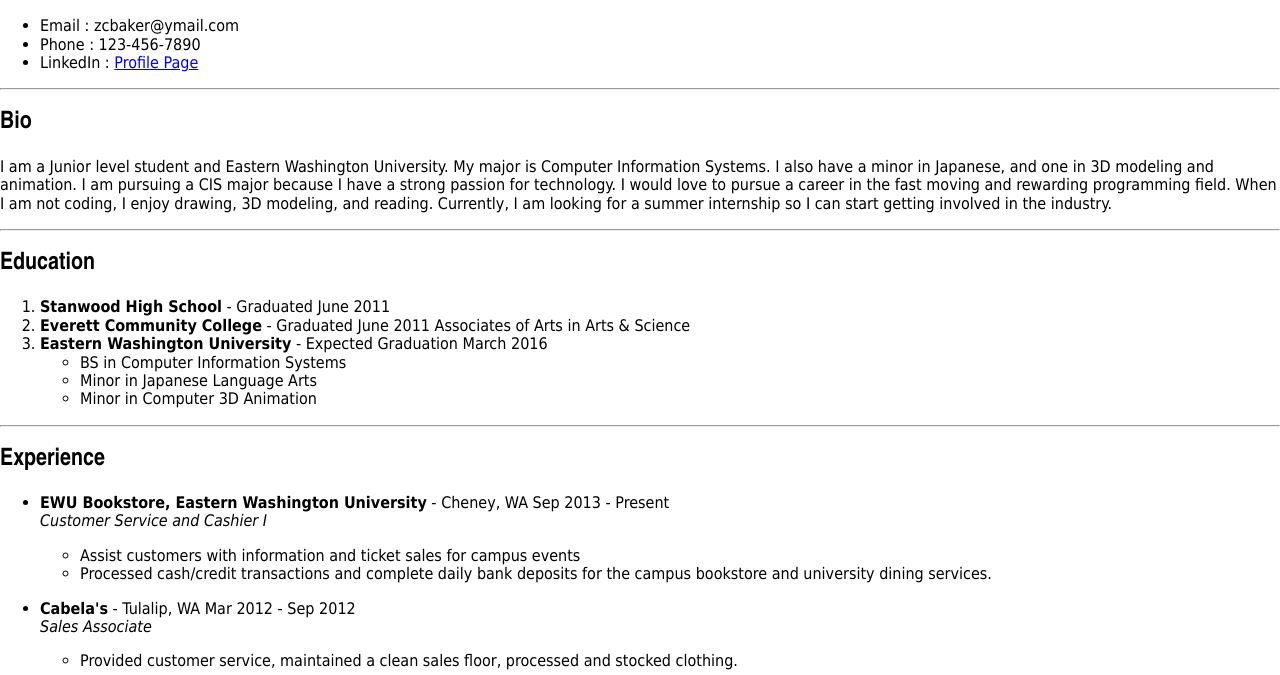
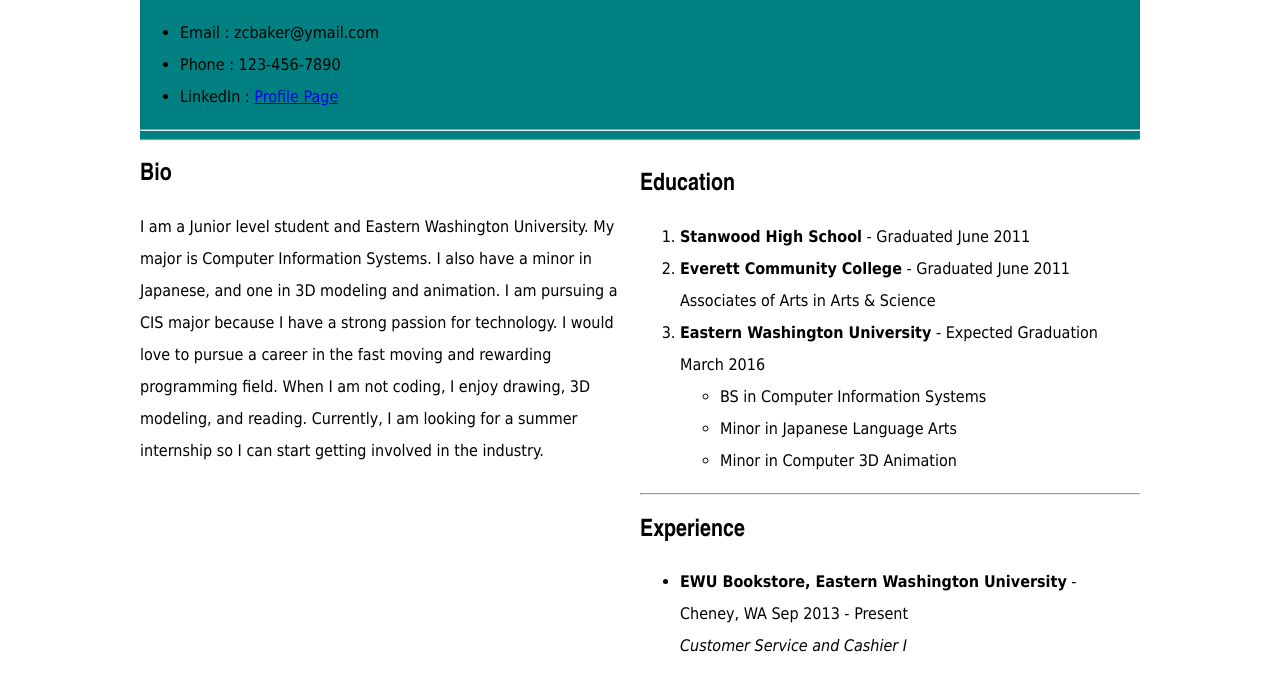
Before and after one commit to zbaker/zbaker.github.io, a plain HTML site: page bio.html in a window 1280 px wide. Shown: the part 110-785 px from the top of the page. Drawn offline with nearby package versions, Linux system fonts and the light colour scheme.

Commit message:
Two column bio layout

```diff
--- a/bio.html
+++ b/bio.html
@@ -12,6 +12,8 @@
 <body>
 
 <body class="bio">
+
+<article>
 	<h1>Zoe Baker</h1>
 
 	<h2>Contact</h2>
@@ -23,13 +25,16 @@
 	</ul>
 
 	<hr>
-
+<!-- BIO -->
+<section class="bio-content">
 	<h2>Bio</h2>
 
 	<p>I am a Junior level student and Eastern Washington University. My major is Computer Information Systems. I also have a minor in Japanese, and one in 3D modeling and animation. I am pursuing a CIS major because I have a strong passion for technology. I would love to pursue a career in the fast moving and rewarding programming field. When I am not coding, I enjoy drawing, 3D modeling, and reading. Currently, I am looking for a summer internship so I can start getting involved in the industry. </p>
 
+<!-- RESUME -->
+</section>
 	<hr>
-
+<section class="resume-content">
 	<h2>Education</h2>
 
 	<ol>
@@ -107,6 +112,8 @@
 		<li>Microsoft Office/Office 365</li>
 		<li>Currently learning HTML, CSS, and C#</li>
 	</ul>
+</section>
+</article>
 
 </body>
 </html>
--- a/css/styles.css
+++ b/css/styles.css
@@ -1,6 +1,7 @@
 /* GLOBAL */
 body{
 	font-family: Tahoma,Verdana,Segoe,sans-serif;
+	line-height: 2em;
 }
 
 
@@ -16,8 +17,10 @@ h1 {
 }
 
 /* BIO PAGE */
-.bio h2, .bio h3 {
+.bio h2,
+.bio h3 {
 	font-family: Arial Narrow,Arial,sans-serif;
+	text-align: left;
 }
 
 .bio h1{
@@ -25,5 +28,18 @@ h1 {
 	letter-spacing: 2px;
 }
 
+.bio article{
+	background: teal;
+	margin: 0 auto 0 auto;
+	width: 1000px;
+}
+
+.bio section {
+	float: left;
+	width: 500px;
+
+}
+
+
 
 /* STYLE TILE */
```
